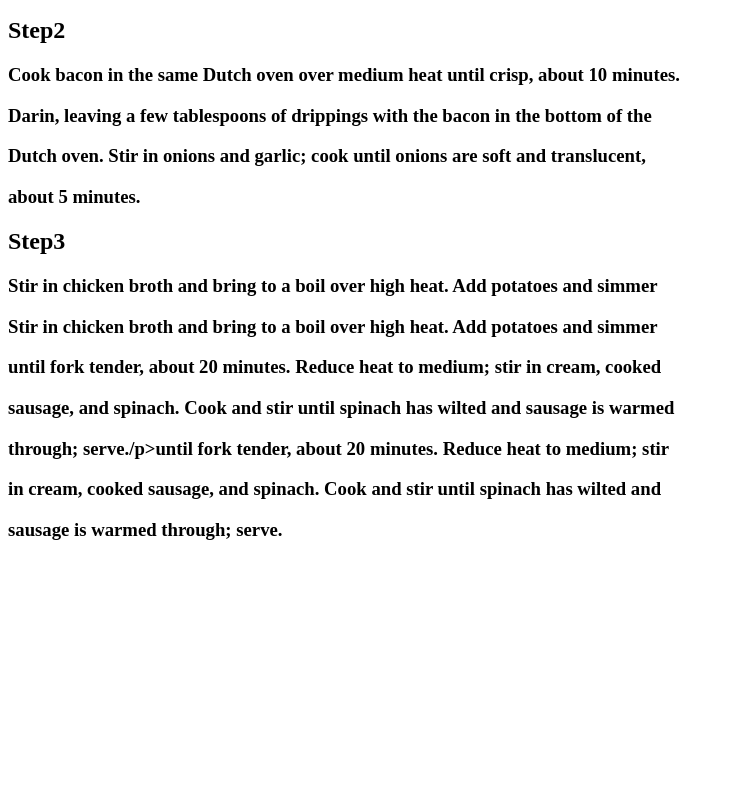
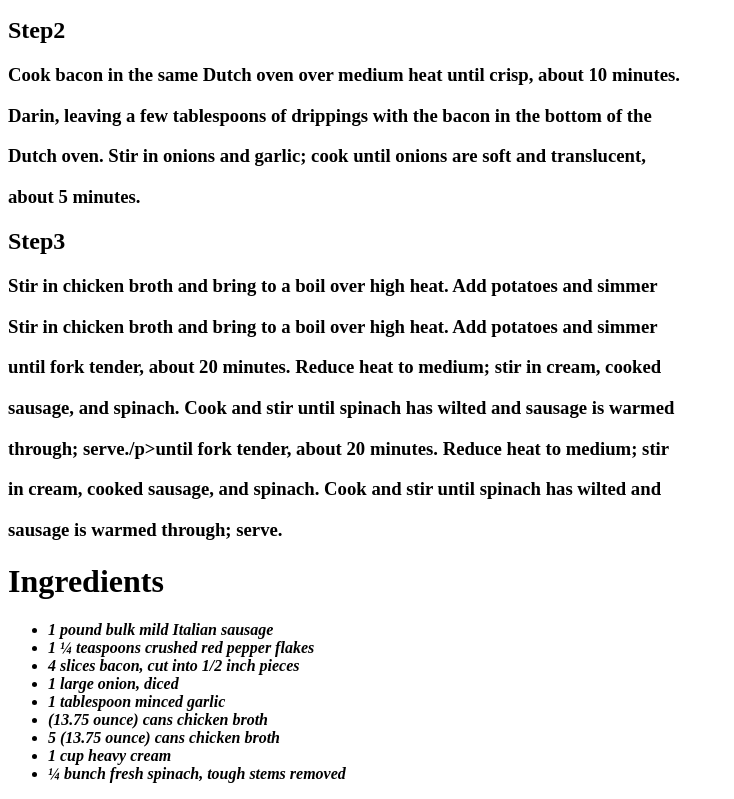
Before and after one commit to Jesuss81/odin-recipes, a plain HTML site: page recipes/toscana.html in a window 1280 px wide. Shown: the part 331-1130 px from the top of the page, without its empty margins (0-734 px from the left). Before the commit the page ends 891 px from the top, so only its background shows below. Drawn offline with Linux system fonts and the light colour scheme.

Commit message:
Add the ingredients to the bottom of the page.

```diff
--- a/recipes/toscana.html
+++ b/recipes/toscana.html
@@ -26,5 +26,19 @@
              <p>in cream, cooked sausage, and spinach. Cook and stir until spinach has wilted and </p>
               sausage is warmed through; serve.</h3>
 
+        <h1>Ingredients</h1>
+        <ul>
+            <li><em><strong>1 pound bulk mild Italian sausage</strong></em></li>
+            <li><em><strong>1 ¼ teaspoons crushed red pepper flakes</strong></em></li>
+            <li><em><strong>4 slices bacon, cut into 1/2 inch pieces</strong></em></li>
+            <li><em><strong>1 large onion, diced</strong></em></li>
+            <li><em><strong>1 tablespoon minced garlic</strong></em></li>
+            <li><em><strong> (13.75 ounce) cans chicken broth</strong></em></li>
+            <li><em><strong>5 (13.75 ounce) cans chicken broth</strong></em></li>
+            <li><em><strong>1 cup heavy cream</strong></em></li>
+            <li><em><strong>¼ bunch fresh spinach, tough stems removed</strong></em></li>
+        </ul>
+
+
     </body>
 </html>
```
